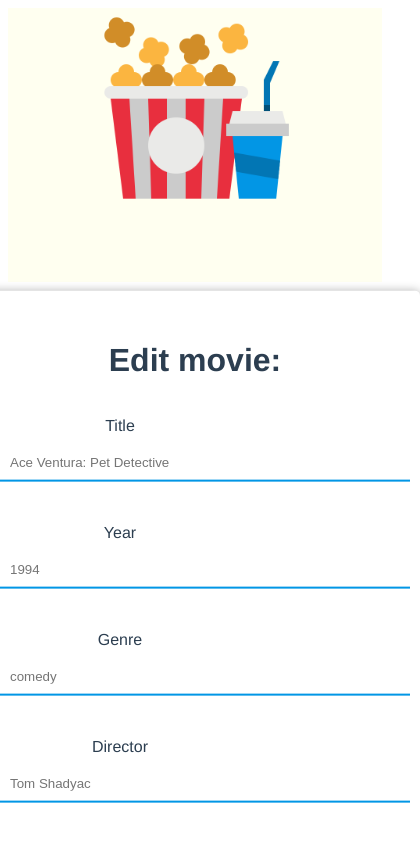
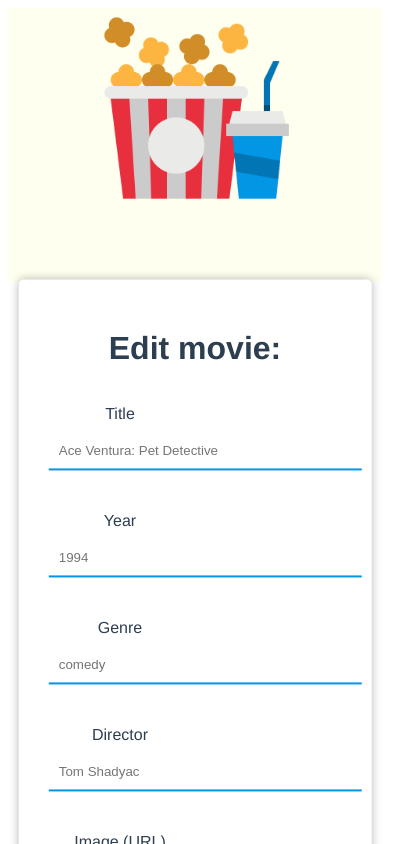
Before and after one commit to AnjaHrydziushka/movie-database-vue, a Vue app: page /movies/1/edit in a window 390 px wide. Shown: the top 844 px of the page, 420 px wide, since content can reach past the window. Built offline with nearby package versions, Linux system fonts and the light colour scheme.

Commit message:
Responsive design for forms

```diff
--- a/src/components/AddMovie.vue
+++ b/src/components/AddMovie.vue
@@ -170,9 +170,12 @@ label {
   margin-right: 150px;
 }
 
-@media screen and (max-width: 600px) {
+@media screen and (max-width: 700px) {
   .form {
     flex-direction: column;
+  }
+  .add-movie {
+    width: 75%;
   }
   .description textarea {
     height: 80px;
--- a/src/components/EditMovie.vue
+++ b/src/components/EditMovie.vue
@@ -179,6 +179,9 @@ label {
   .form {
     flex-direction: column;
   }
+  .edit-movie {
+    width: 75%;
+  }
   .description textarea {
     height: 80px;
   }
```
